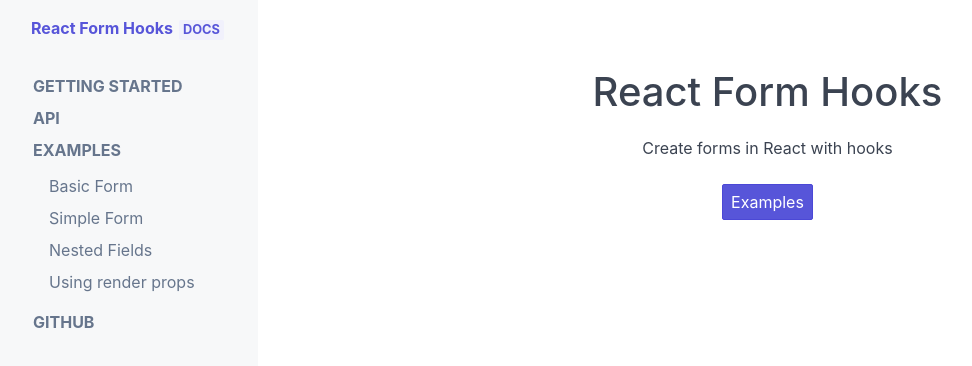
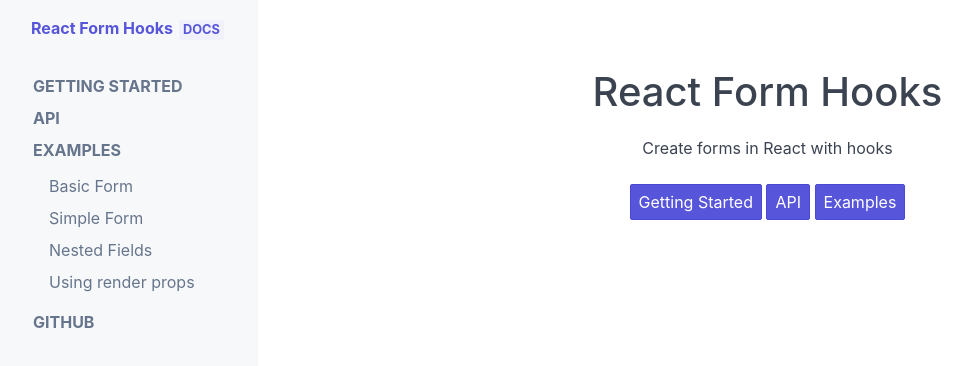
Before and after one commit to blesswinsamuel/react-form-hooks, a React (Create React App) app in the folder website/: page / in a window 1280 px wide. Shown: the top 366 px of the page, without its empty margins (3-975 px from the left). Built offline with nearby package versions, Linux system fonts and the light colour scheme.

Commit message:
update docs

```diff
--- a/website/src/App.js
+++ b/website/src/App.js
@@ -6,7 +6,7 @@ import SimpleForm from './examples/SimpleForm'
 import BasicForm from './examples/BasicForm'
 import { Layout } from './components'
 import NotFound from './components/NotFound'
-import Home from './components/Home'
+import Home from './Home'
 import RenderProps from './examples/RenderProps'
 import gettingStartedDoc from '!raw-loader!./docs/GettingStarted.md'
 import apiDoc from '!raw-loader!./docs/API.md'
--- a/website/src/components/Home.js
+++ b/website/src/Home.js
@@ -7,6 +7,8 @@ export default function Home() {
       <div className="hero-body">
         <h1>React Form Hooks</h1>
         <p>Create forms in React with hooks</p>
+        <Link to='/getting-started' className='btn btn-primary'>Getting Started</Link>{' '}
+        <Link to='/api' className='btn btn-primary'>API</Link>{' '}
         <Link to='/examples' className='btn btn-primary'>Examples</Link>
       </div>
     </div>
--- a/website/src/components/Code.js
+++ b/website/src/components/Code.js
@@ -1,6 +1,6 @@
 import React from 'react'
 import SyntaxHighlighter from 'react-syntax-highlighter'
-import { ocean } from 'react-syntax-highlighter/dist/esm/styles/hljs';
+import { hybrid } from 'react-syntax-highlighter/dist/esm/styles/hljs';
 
 export default function Code({ language, value }) {
   return (
@@ -8,7 +8,7 @@ export default function Code({ language, value }) {
       language={language}
       data-lang={language}
       className="code"
-      style={ocean}
+      style={hybrid}
     >
       {value}
     </SyntaxHighlighter>
--- a/website/src/index.css
+++ b/website/src/index.css
@@ -89,7 +89,13 @@
   color: #555555;
 }
 
+.markdown-body .code {
+  border-radius: 10px;
+}
+
 .markdown-body .code code {
   background: inherit;
   color: inherit;
+  padding: .5rem;
+  font-size: 90%;
 }
```
Also changed, not shown: 4 other files (tests, documents, lock files or other folders).
